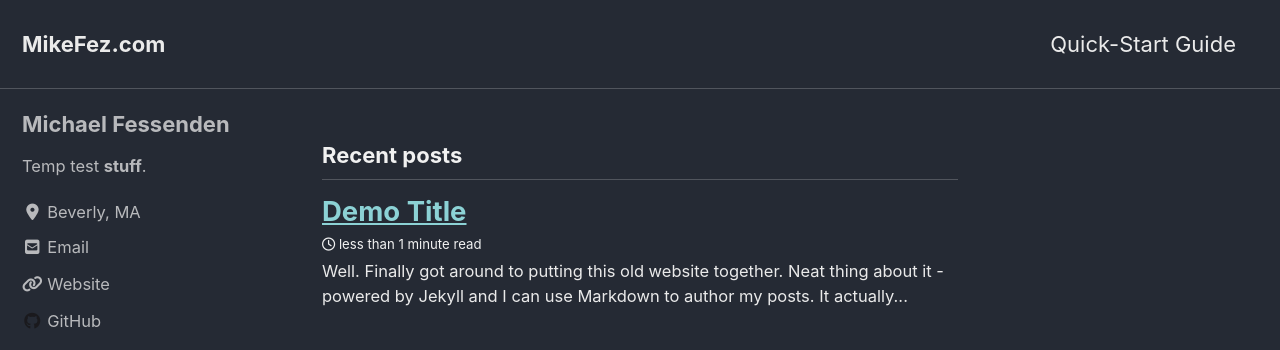
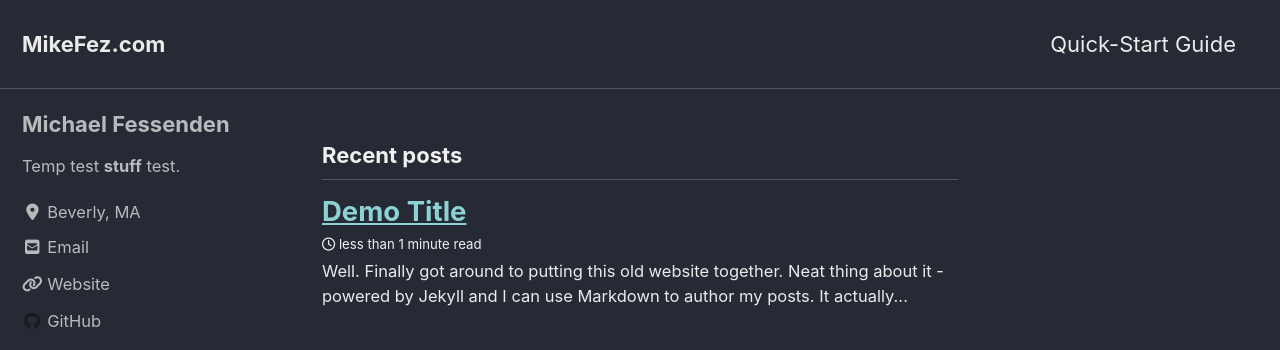
Before and after one commit to MikeFez/MikeFez.com, a Jekyll site: the page built from index.html, in a window 1280 px wide. Shown: the top 350 px of the page. Built offline with Jekyll 4.4.1, drawn with Linux system fonts in a browser that asks for light colours; cached includes are drawn as plain includes; nearby versions of some CDN libraries; the list of posts is cut into pages by our own code.

Commit message:
Update _config.yml

```diff
--- a/_config.yml
+++ b/_config.yml
@@ -23,7 +23,7 @@ name                     : "Michael Fessenden"
 description              : "A mixture of ideas and projects"
 url                      : # the base hostname & protocol for your site e.g. "https://mmistakes.github.io"
 baseurl                  : # the subpath of your site, e.g. "/blog"
-repository               : "MikeFez/mikefez.github.io" # GitHub username/repo-name e.g. "MikeFez/mikefez.github.io"
+repository               : "MikeFez/MikeFez.com" # GitHub username/repo-name e.g. "MikeFez/mikefez.github.io"
 teaser                   : # path of fallback teaser image, e.g. "/assets/images/500x300.png"
 logo                     : # path of logo image to display in the masthead, e.g. "/assets/images/88x88.png"
 masthead_title           : # overrides the website title displayed in the masthead, use " " for no title
@@ -109,7 +109,7 @@ analytics:
 author:
   name             : "Michael Fessenden"
   avatar           : # path of avatar image, e.g. "/assets/images/bio-photo.jpg"
-  bio              : "Temp test **stuff**."
+  bio              : "Temp test **stuff** test."
   location         : "Beverly, MA"
   email            :
   links:
```
